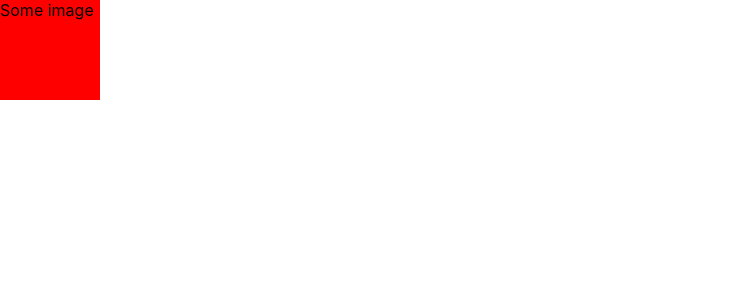
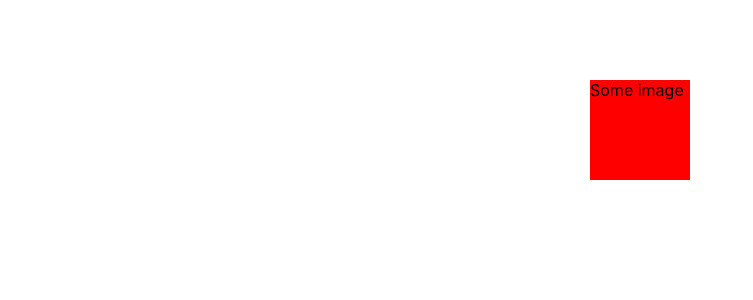
Before and after one commit to kgallego/BordGames, a React (Create React App) app: page / in a window 1280 px wide. Shown: the top 300 px of the page, without its empty margins (0-753 px from the left). Built offline with nearby package versions, Linux system fonts and the light colour scheme.

Commit message:
add container styles on app component

```diff
--- a/src/App.tsx
+++ b/src/App.tsx
@@ -1,8 +1,17 @@
 import React, {lazy, Suspense} from "react";
 const Hover = lazy(() => import("./games/Hover/Screen"));
 
+const styles: Styles = {
+  container: {
+    margin: '5rem',
+    display: "flex",
+    alignItems: "center",
+    justifyContent: "center",
+  }
+};
+
 const App: React.FC = () => (
-  <div>
+  <div style={styles.container}>
     <Suspense fallback={<div>Loading...</div>}>
       <Hover/>
     </Suspense>
```
Also changed, not shown: src/App.css (deleted, +0 -38 lines).
